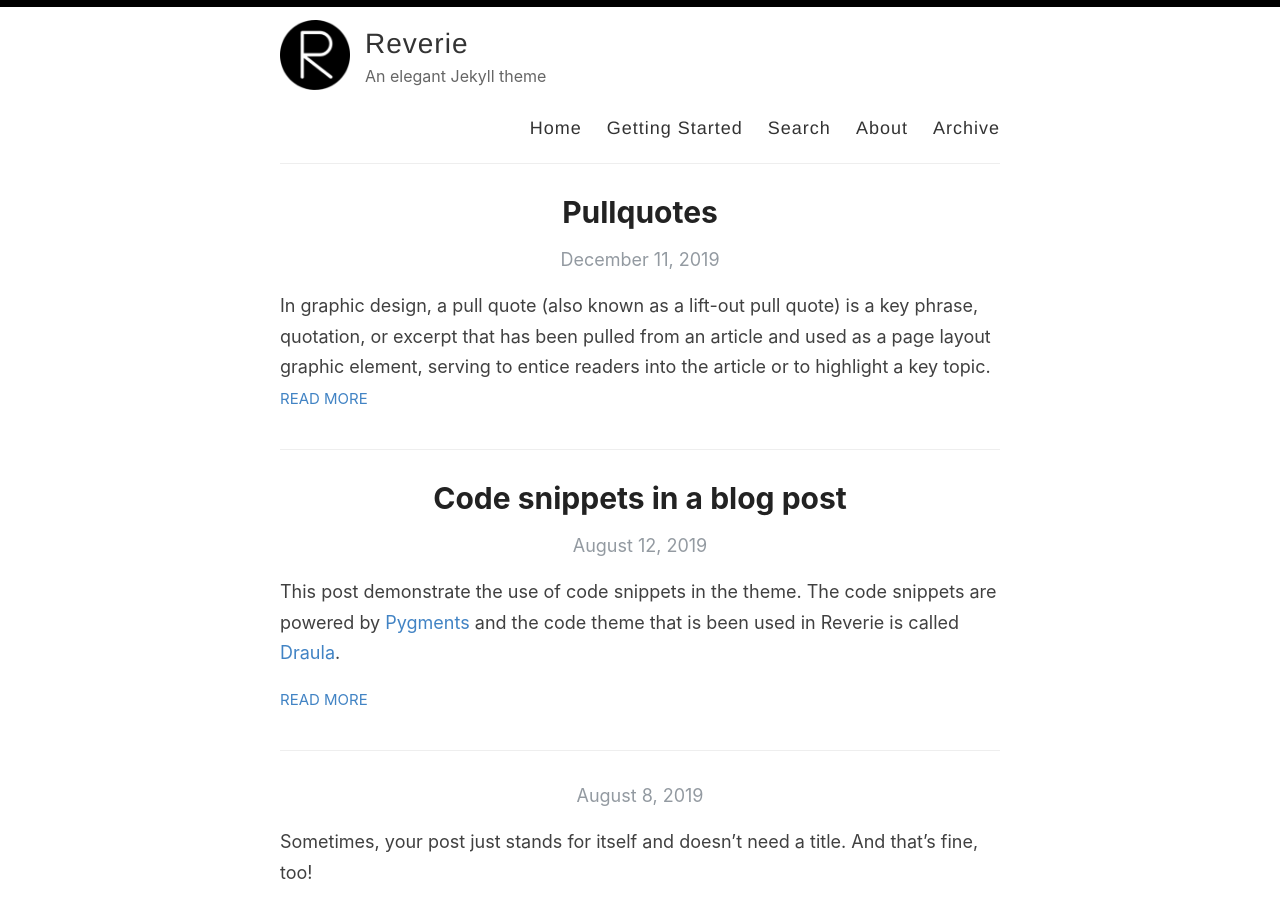
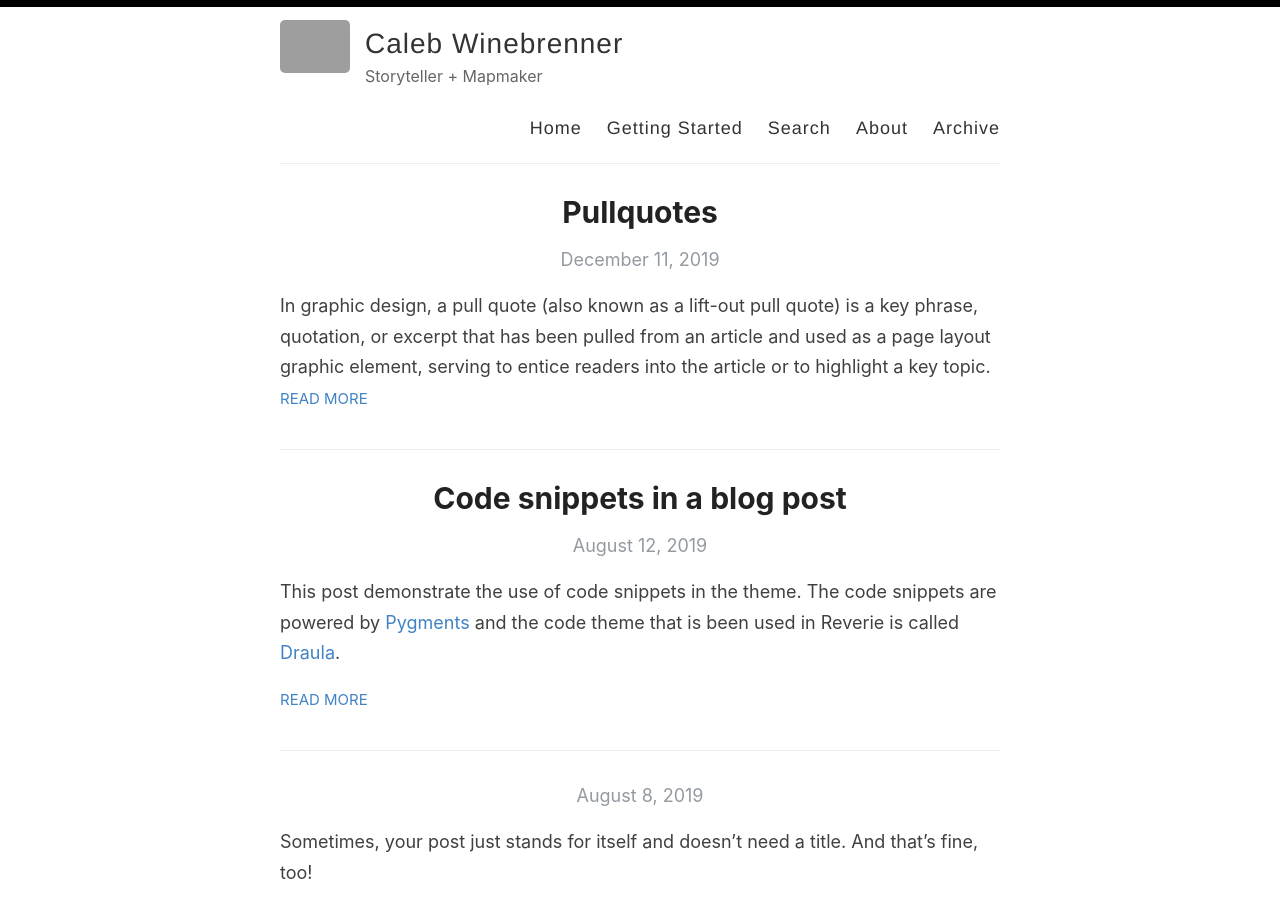
Before and after one commit to mappist/mappist.github.io, a Jekyll site: the page built from index.html, in a window 1280 px wide and 900 px high. Built offline with Jekyll 4.4.1, drawn with Linux system fonts in a browser that asks for light colours; the list of posts is cut into pages by our own code; grey boxes are pictures that could not be loaded.

Commit message:
Update _config.yml

```diff
--- a/_config.yml
+++ b/_config.yml
@@ -3,16 +3,16 @@
 #
 
 # Name of your site (displayed in the header)
-name: Reverie
+name: Caleb Winebrenner
 
 # Name of the author
 author: Amit Merchant
 
 # Short bio or description (displayed in the header)
-description: An elegant Jekyll theme
+description: Storyteller + Mapmaker
 
 # URL of your avatar or profile pic (you could use your GitHub profile pic)
-avatar: /images/reverie.png
+avatar: /images/community2.jpg
 
 #
 # Flags below are optional
@@ -21,15 +21,15 @@ avatar: /images/reverie.png
 # Includes an icon in the footer for each username you enter
 footer-links:
   dribbble:
-  email: amit.d.merchant@gmail.com
+  email: winebren@usc.edu
   facebook:
   flickr:
-  github: amitmerchant1990/reverie
+  github: mappist
   instagram:
   linkedin:
   pinterest:
-  rss: rss
-  twitter: amit_merchant
+  rss:
+  twitter: via_poetica
   stackoverflow:
   youtube: # channel/<your_long_string> or user/<user-name>
   googleplus: # anything in your profile username that comes after plus.google.com/
@@ -41,21 +41,21 @@ footer-links:
 disqus:
 
 # Enter your Google Analytics web tracking code (e.g. UA-2110908-2) to activate tracking
-google_analytics: UA-43339302-11
+google_analytics:
 
 # For newer "GA4" analytics, use the following instead of the "UA" entry above
 #google_analytics_ga4: G-GABC1DEFG
 
 # Your website URL (e.g. http://amitmerchant1990.github.io or http://www.amitmerchant.com)
 # Used for Sitemap.xml and your RSS feed
-url: http://www.amitmerchant.com/reverie
-enforce_ssl: https://www.amitmerchant.com/reverie
+url: http://mappist.github.io
+enforce_ssl: http://mappist.github.io
 
 # If you're hosting your site at a Project repository on GitHub pages
 # (http://yourusername.github.io/repository-name)
 # and NOT your User repository (http://yourusername.github.io)
 # then add in the baseurl here, like this: "/repository-name"
-baseurl: "/reverie"
+baseurl:
 
 #
 # !! You don't need to change any of the configuration flags below !!
```
